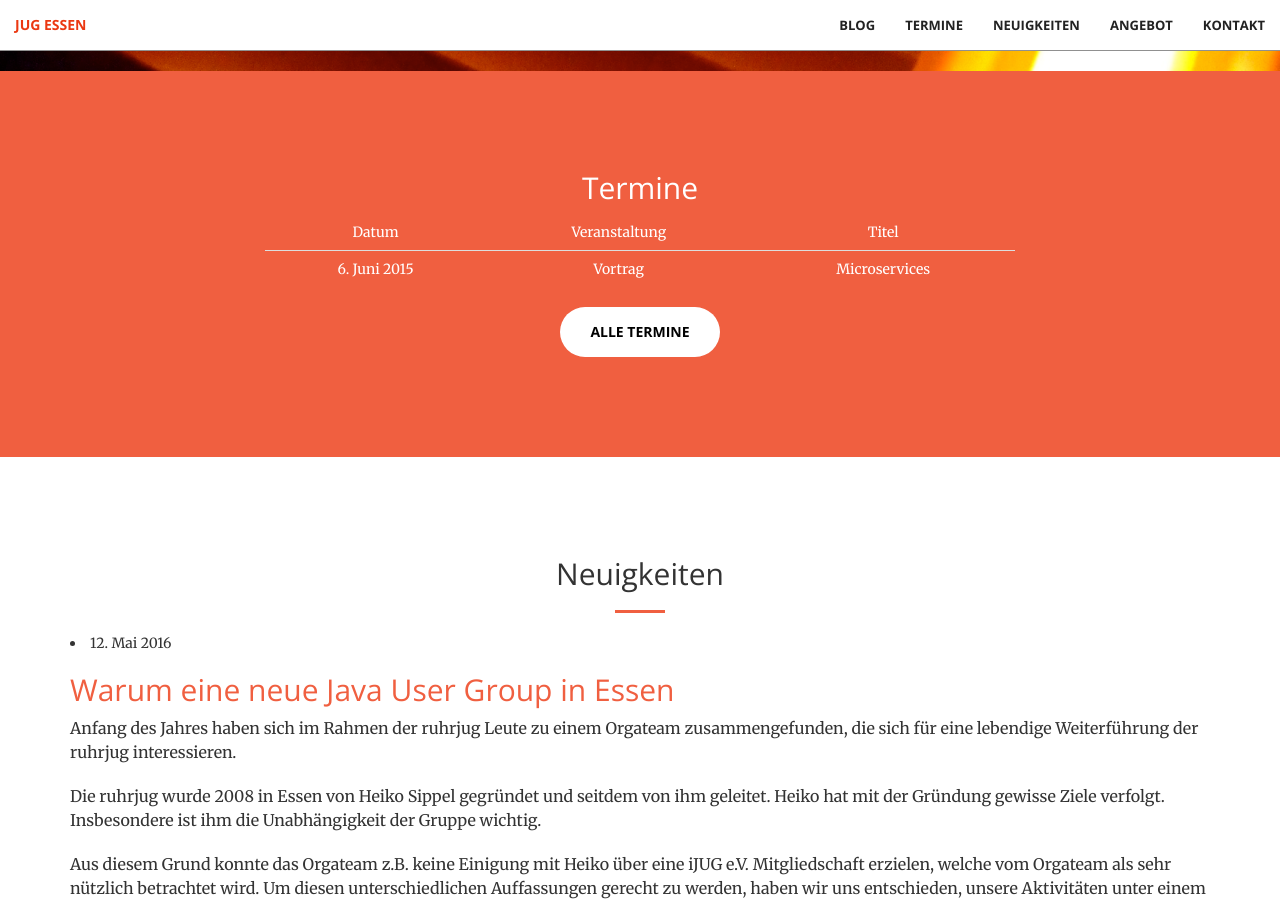
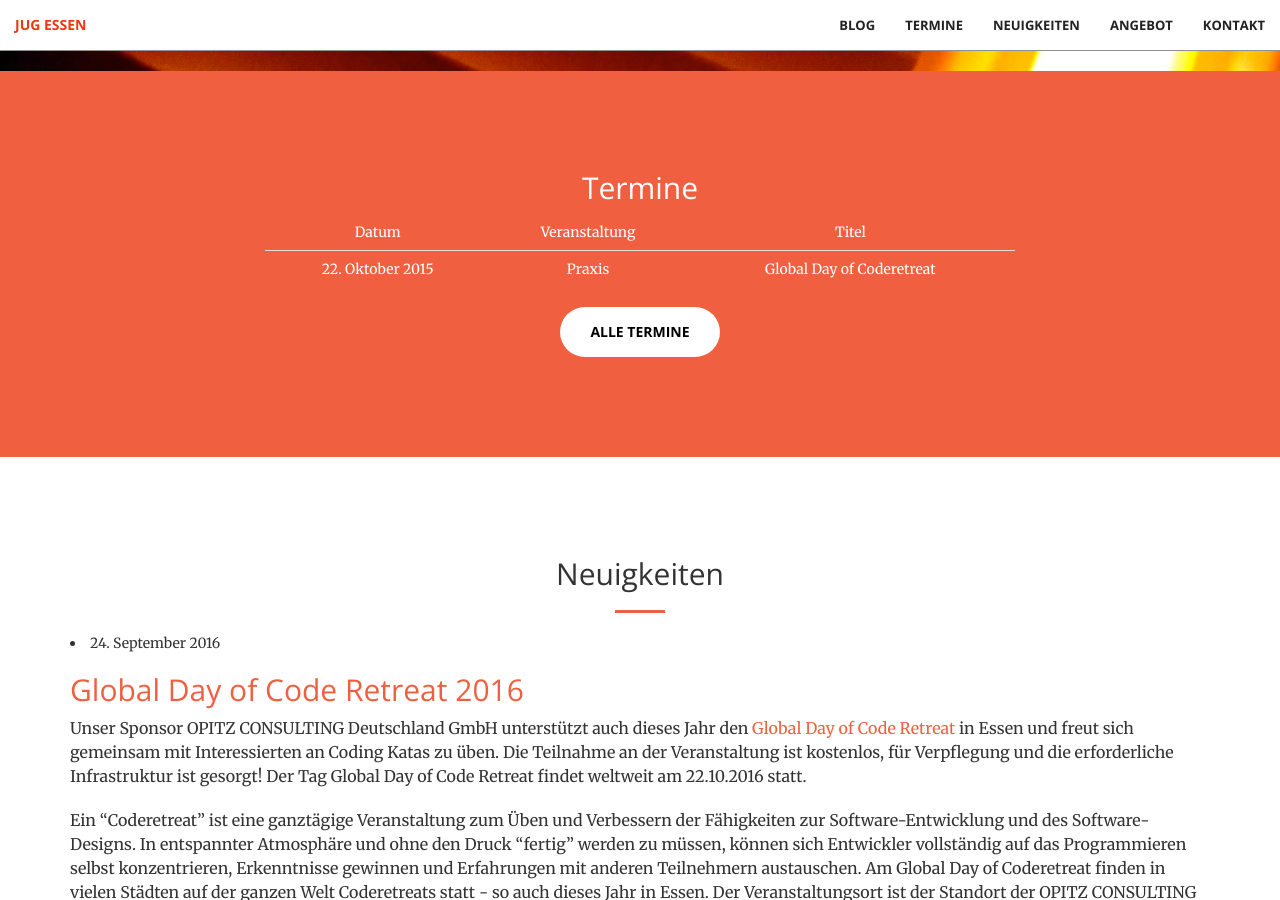
Before and after one commit to jug-essen/jug-essen.github.io, a Jekyll site: the page built from index.html, in a window 1280 px wide and 900 px high, scrolled down 829 px. Built offline with Jekyll 4.4.1, drawn with Linux system fonts in a browser that asks for light colours; comment, search, counter and statistics services are not loaded; some of the changed text lies outside the part shown.

Commit message:
GDCR 2016 Ankündigung

```diff
--- /dev/null
+++ b/_events/gdcr2016.md
@@ -0,0 +1,15 @@
+---
+date: 2015-10-22
+title: Global Day of Coderetreat
+type: Praxis
+speakers:
+location: opitzconsulting
+material_url:
+---
+Ein "Coderetreat" ist eine ganztägige Veranstaltung zum Üben und Verbessern der Fähigkeiten zur Software-Entwicklung und des Software-Designs. In entspannter Atmosphäre und ohne den Druck "fertig" werden zu müssen, können sich Entwickler vollständig auf das Programmieren selbst konzentrieren, Erkenntnisse gewinnen und Erfahrungen mit anderen Teilnehmern austauschen. Am Global Day of Coderetreat finden in vielen Städten auf der ganzen Welt Coderetreats statt - so auch dieses Jahr in Essen. Der Veranstaltungsort ist der Standort der OPITZ CONSULTING Deutschland GmbH.
+
+Voraussetzung für die Teilnahme ist ein funktionsfähiges Notebook, auf dem alle Entwicklungstools eingerichtet sind, die Du für das Entwickeln in Deiner Lieblingsprogrammiersprache benötigst.
+
+Anmeldung über die [Xing Event Seite](https://www.xing.com/events/global-day-of-coderetreat-2016-essen-germany-1713034).
+
+Du hast noch Fragen? Wenden Dich bitte an stefan.glase@opitz-consulting.com!
--- a/_includes/head.html
+++ b/_includes/head.html
@@ -12,6 +12,7 @@
     <!-- Bootstrap Core CSS -->
     <link rel="stylesheet" href="{{ "/css/bootstrap.min.css" | prepend: site.baseurl | prepend: site.url}}" type="text/css">
 
+    <link rel="icon" href="/img/favicon.ico" type="image/vnd.microsoft.icon">
     <!-- Custom Fonts -->
     <link href='http://fonts.googleapis.com/css?family=Open+Sans:300italic,400italic,600italic,700italic,800italic,400,300,600,700,800' rel='stylesheet' type='text/css'>
     <link href='http://fonts.googleapis.com/css?family=Merriweather:400,300,300italic,400italic,700,700italic,900,900italic' rel='stylesheet' type='text/css'>
--- /dev/null
+++ b/_posts/2016-09-24-coderetreat.md
@@ -0,0 +1,15 @@
+---
+title:  "Global Day of Code Retreat 2016"
+categories: praxis
+author: richard.attermeyer
+coverstory: true
+---
+Unser Sponsor OPITZ CONSULTING Deutschland GmbH unterstützt auch dieses Jahr den [Global Day of Code Retreat](http://globalday.coderetreat.org/) in Essen und freut sich gemeinsam mit Interessierten an Coding Katas zu üben. Die Teilnahme an der Veranstaltung ist kostenlos, für Verpflegung und die erforderliche Infrastruktur ist gesorgt! Der Tag Global Day of Code Retreat findet weltweit am 22.10.2016 statt.
+
+Ein "Coderetreat" ist eine ganztägige Veranstaltung zum Üben und Verbessern der Fähigkeiten zur Software-Entwicklung und des Software-Designs. In entspannter Atmosphäre und ohne den Druck "fertig" werden zu müssen, können sich Entwickler vollständig auf das Programmieren selbst konzentrieren, Erkenntnisse gewinnen und Erfahrungen mit anderen Teilnehmern austauschen. Am Global Day of Coderetreat finden in vielen Städten auf der ganzen Welt Coderetreats statt - so auch dieses Jahr in Essen. Der Veranstaltungsort ist der Standort der OPITZ CONSULTING Deutschland GmbH.
+
+Voraussetzung für die Teilnahme ist ein funktionsfähiges Notebook, auf dem alle Entwicklungstools eingerichtet sind, die Du für das Entwickeln in Deiner Lieblingsprogrammiersprache benötigst.
+
+Anmeldung über die [Xing Event Seite](https://www.xing.com/events/global-day-of-coderetreat-2016-essen-germany-1713034).
+
+Du hast noch Fragen? Wenden Dich bitte an stefan.glase@opitz-consulting.com!
```
Also changed, not shown: _events/rewe-digital.md (deleted, +0 -10 lines), _layouts/event.html (+8 -1 lines), _locations/opitzconsulting.md (added, +12 -0 lines).
